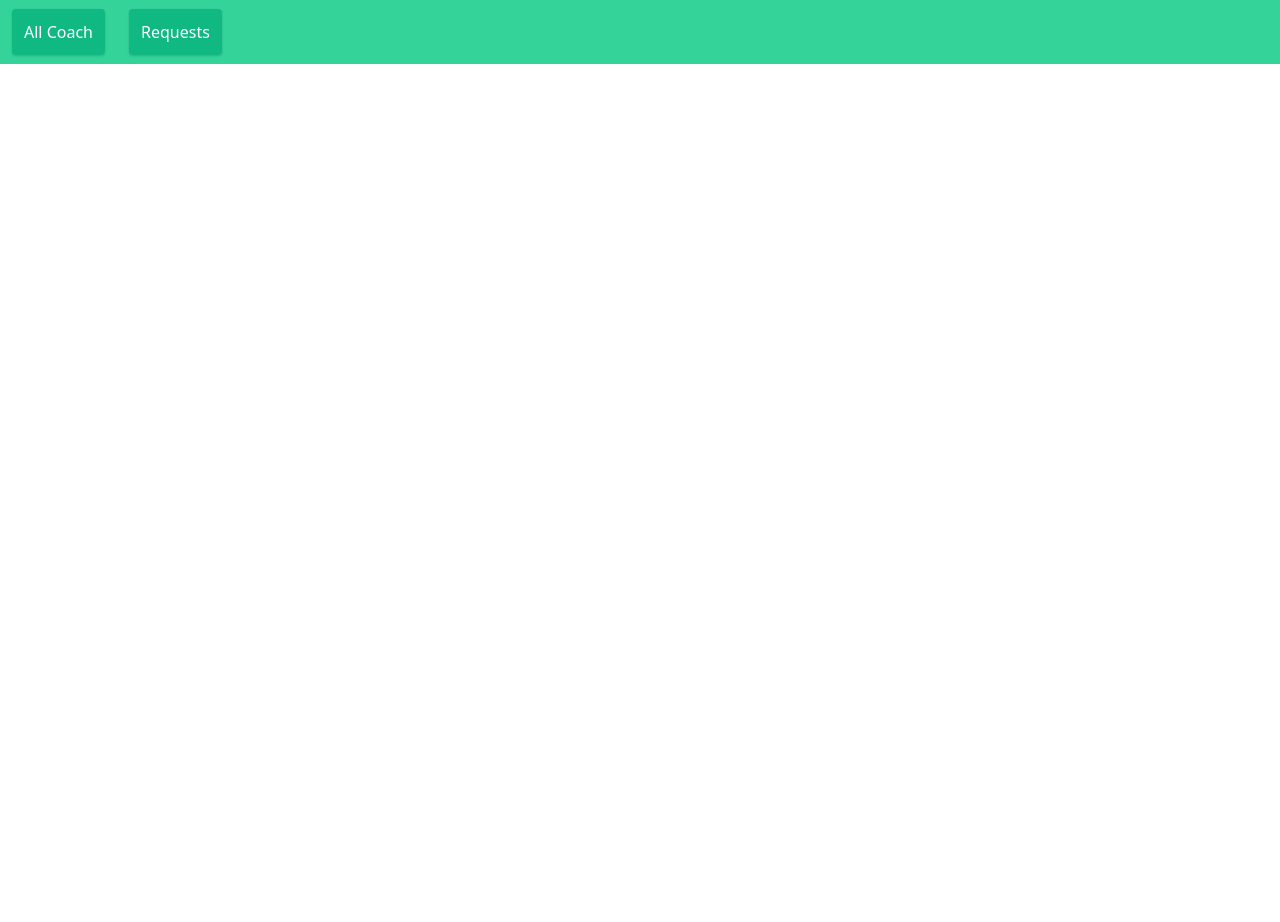
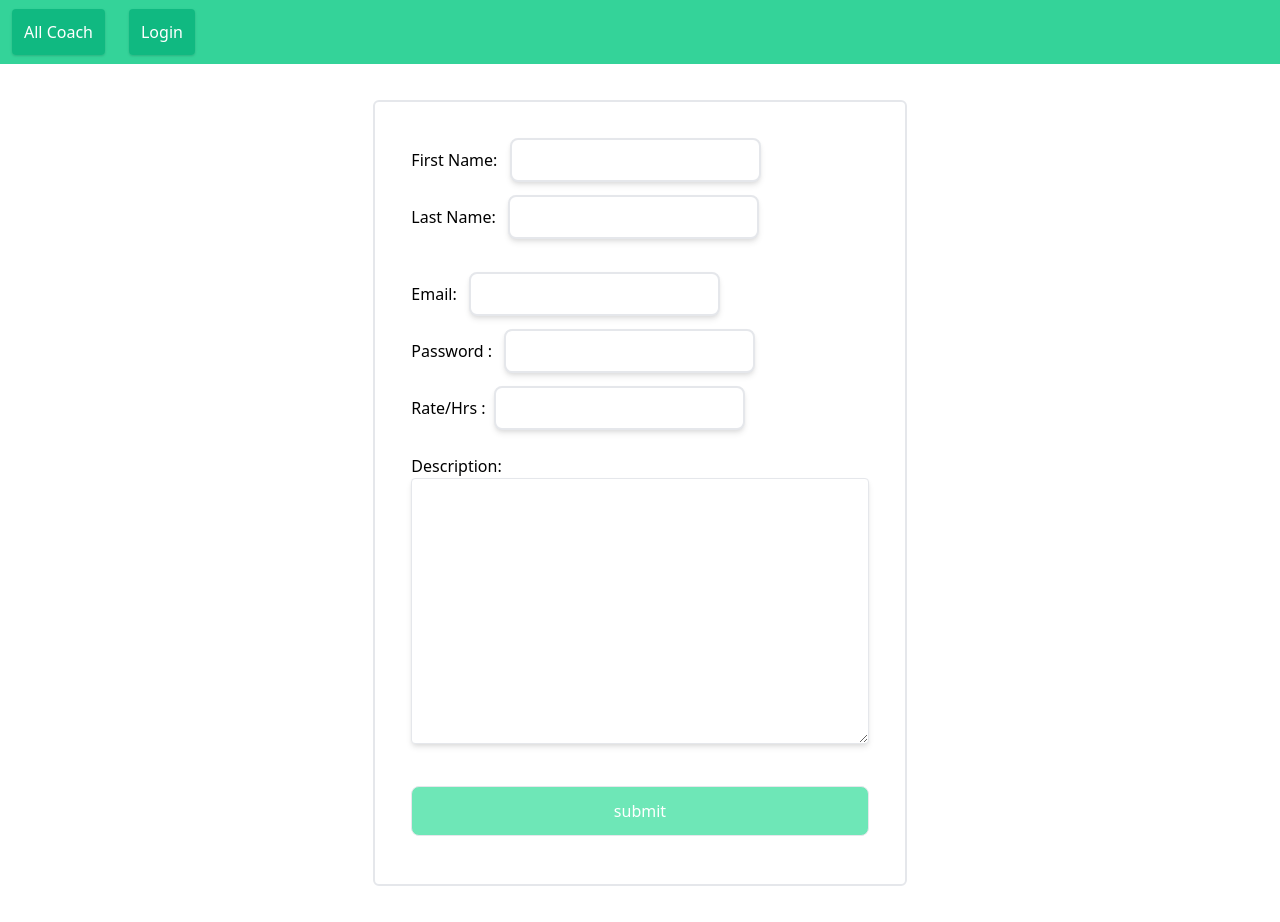
Before and after one commit to raihan-brain/vue_coach, a Vue app: page /register in a window 1280 px wide. Before the commit this address had no page. Before the commit the page ends 800 px from the top, so only its background shows below. Built offline with nearby package versions, Linux system fonts and the light colour scheme.

Commit message:
registration added without firebase

```diff
--- a/db.json
+++ b/db.json
@@ -1,21 +1,52 @@
 {
-  "coach-list" : [
+  "coach-list": [
     {
       "id": 1,
       "firstName": "Ratul Rahman",
       "lastName": "Rudra",
       "rate": "23",
       "description": "hello test",
-					"topics": ["js", "ts", "VUE3"]
+      "email": "r@mail.com",
+      "topics": [
+        "js",
+        "ts",
+        "VUE3"
+      ],
+      "requests": []
     },
     {
       "id": 2,
       "firstName": "Ratul Rahman",
       "lastName": "Rudra",
       "rate": "23",
+      "email": "r@mail.com",
       "description": "hello test",
-					"topics": ["js", "ts", "VUE3"]
+      "topics": [
+        "js",
+        "ts",
+        "VUE3"
+      ],
+      "requests": []
+    },
+    {
+      "id": 3,
+      "firstName": "habi",
+      "lastName": "raju",
+      "email": "raju@mail",
+      "rate": 12,
+      "description": "hello test",
+      "topics": [],
+      "requests": []
+    },
+    {
+      "id": 4,
+      "firstName": "asdas",
+      "lastName": "asdasd",
+      "email": "asd@das",
+      "rate": 232,
+      "description": "asdasd",
+      "topics": [],
+      "requests": []
     }
-
   ]
 }
--- a/src/App.vue
+++ b/src/App.vue
@@ -8,11 +8,13 @@
 <script>
 
 import appHeader from '@/components/layout/appHeader.vue'
+import store from './store'
 
 export default {
   components:{
-    appHeader
-  }
+    appHeader,
+  },
+
 }
 </script>
 
--- a/src/components/coach/CoachItem.vue
+++ b/src/components/coach/CoachItem.vue
@@ -3,9 +3,16 @@
     <li>
       <h2>{{fullName}}</h2>
       <h3>${{rate}}/hr</h3>
+    </li>
+    <div
+      class="border p-3 m-auto w-4/12 border rounded bg-red-300 text-white"
+    >
+      <button>request coaching</button>
+    </div>
+  </div>
 
-    </li>
-  </div>
+
+
 </template>
 
 
--- a/src/components/layout/appHeader.vue
+++ b/src/components/layout/appHeader.vue
@@ -1,10 +1,10 @@
 <template>
 <header>
-  <div class="bg-green-400 py-5 ">
+  <div class="bg-green-400  flex justify-between">
+		<div class="links py-5">
 			<router-link
 				:class="RouterLinkCss"
 				:to="{name: 'CoachList'}"
-
 			>All Coach</router-link>
 
 			<router-link
@@ -16,19 +16,23 @@
 			<router-link
 				:to="{name: 'Login'}"
 				:class="RouterLinkCss"
-			v-if="!isLoggedIn()"
+				v-else-if="!isLoggedIn()"
+			>Login</router-link>
+		</div>
+		<button
+			class="flex"
+			:class="RouterLinkCss"
+			v-if="isLoggedIn()"
+			@click="logout"
+		>logout</button>
 
-		>Login</router-link>
-
-		<!-- <router-link
-
-		>Logout</router-link> -->
 
   </div>
 </header>
 </template>
 
 <script>
+import store from "@/store";
 import { defineComponent } from "@vue/runtime-core"
 
 
@@ -43,10 +47,12 @@ export default defineComponent({
 	methods:{
 		isLoggedIn(){
 			// will return firebase login authentication
-			return true;
+			return store.state.loggedIn;
 		},
 		logout(){
 			// code for logging out user
+			store.state.loggedIn = false;
+			console.log('logged out');
 		}
 	}
 
--- a/src/components/ui/Card.vue
+++ b/src/components/ui/Card.vue
@@ -2,27 +2,6 @@
   <div
     class="m-auto border shadow-lg w-5/12 p-4 my-4 text-center"
   >
-    <Suspense>
-      <template #default>
-        <slot></slot>
-      </template>
-      <template #fallback>Loading</template>
-    </Suspense>
+    <slot></slot>
   </div>
 </template>
-
-<script lang="ts">
-import store from '@/store'
-import { defineComponent } from 'vue'
-
-export default defineComponent({
-  created(){
-    store.dispatch('getCoachList');
-  }
-})
-</script>
-
-
-<style>
-
-</style>
--- /dev/null
+++ b/src/firebase.config.ts
@@ -0,0 +1,13 @@
+import firebase from "firebase/app";
+import 'firebase/auth'
+
+var firebaseConfig = {
+  apiKey: "AIzaSyDPqH1WZ7NpaxEsomUyU2MoR66ajl-ZyOQ",
+  authDomain: "vue-coach-5e739.firebaseapp.com",
+  projectId: "vue-coach-5e739",
+  storageBucket: "vue-coach-5e739.appspot.com",
+  messagingSenderId: "509106641797",
+  appId: "1:509106641797:web:7885c1c6f48424b9e442ec"
+};
+// Initialize Firebase
+firebase.initializeApp(firebaseConfig);
--- a/src/router/index.ts
+++ b/src/router/index.ts
@@ -1,15 +1,17 @@
 import { createRouter, createWebHistory, RouteRecordRaw } from "vue-router";
 import CoachList from "@/views/coach/CoachList.vue";
-// import UserLogin from "@/views/auth/UserLogin.vue";
+import Login from "@/views/student/Login.vue";
 // import ContactCoach from "@/views/request/ContactCoach.vue";
 import Requests from "@/components/coach/Requests.vue";
+import Register from "@/views/coach/Register.vue";
 
 
 const routes: Array<RouteRecordRaw> = [
 
   { path: "/", name: "CoachList", component: CoachList},
-  // { path: "/auth", name: "Login", component: UserLogin},
+  { path: "/login", name: "Login", component: Login},
   { path: "/requests", name: "Requests", component: Requests},
+  { path: "/register", name: "Register", component: Register},
 
 ];
 
--- a/src/store/index.ts
+++ b/src/store/index.ts
@@ -1,5 +1,6 @@
 import { createStore } from "vuex";
 import axios from 'axios';
+import { coachType } from "@/types";
 
 
 
@@ -8,6 +9,8 @@ export default createStore({
   state:{
     coachList:[],
     isLoading: false,
+    loggedIn: false,
+    // newCoach:{} as coachType
   },
   mutations:{
     GET_COACH_LIST(state, data){
@@ -16,21 +19,26 @@ export default createStore({
       state.isLoading = true;
       state.coachList = data;
       state.isLoading = false;
+    },
+    async CREATE_COACH(state, newCoach){
+      console.log(newCoach);
+      await axios.post(`http://localhost:3000/coach-list/`,newCoach);
+      // await axios.put(`http://localhost:3000/coach-list/${newCoach.id}`,newCoach);
     }
   },
   actions:{
     async getCoachList({commit}){
-      axios.get('http://localhost:3000/coach-list')
+      await axios.get('http://localhost:3000/coach-list')
           .then(res => {
             commit('GET_COACH_LIST', res.data)
           })
           .catch(err => console.log(err));
+    },
+    createNewCoach({commit}, newCoach){
+      commit('CREATE_COACH', newCoach);
     }
   },
   getters:{
-    coachList(state, {dispatch}){
-      dispatch('getCoachList');
-      return state.coachList;
-    }
+
   }
 });
--- a/src/types.ts
+++ b/src/types.ts
@@ -3,6 +3,8 @@ export interface coachType {
   firstName: string,
   lastName: string,
   rate: number,
+  email:string,
   description: string,
-  topics: any[]
+  topics: any[],
+  requests: any[]
 }
--- a/src/views/coach/CoachList.vue
+++ b/src/views/coach/CoachList.vue
@@ -14,15 +14,16 @@
           >refresh</button>
           <!-- Coach registration button -->
           <button
-            @click="newCoach()"
+            @click="newCoach"
             :class="buttonClass"
+            v-if="!loggedIn()"
           >Register As Caoch</button>
         </div>
         <!-- loading screen -->
         <div v-if="isLoading"><Loading/></div>
 
 
-        <ul v-else-if="hasCoach()">
+        <ul v-else-if="hasCoach">
           <!-- show coach -->
           <CoachItem
             v-for="coach in coachList"
@@ -40,7 +41,10 @@
         <!-- if no coach in list  -->
       </Card>
     </section>
-    {{coachList}}
+
+    <!-- debug -->
+    <!-- {{coachList}} -->
+
   </div>
 </template>
 
@@ -62,24 +66,35 @@ export default defineComponent({
 
 
 
-  setup() {
-    store.dispatch('getCoachList');
+
+  data() {
+
     let buttonClass = 'border p-2 rounded-lg shadow-md bg-red-300 text-white';
+
     let isLoading = store.state.isLoading;
-    let coachList = store.state.coachList;
-    // let coachList:any[];
-
-    function hasCoach(): boolean{
-      // validate if there has any coach
-      return true;
-    }
-    function loadCoaches (){
-      store.dispatch('getCoachList');
-    }
-    return { buttonClass, isLoading, hasCoach, coachList, loadCoaches}
+    let coachList = this.getCoachList();
+    return { buttonClass, isLoading, coachList, }
   },
 
-
-
+  methods:{
+    loadCoaches(){
+      store.dispatch('getCoachList');
+    },
+    getCoachList(){
+      this.loadCoaches();
+      return store.state.coachList
+    },
+    loggedIn(){
+      return store.state.loggedIn;
+    },
+    newCoach(){
+      router.push({name: 'Register'})
+    }
+  },
+  computed:{
+    hasCoach(){
+      return store.state.coachList.length>0;
+    },
+  }
 })
 </script>
--- /dev/null
+++ b/src/views/coach/Register.vue
@@ -0,0 +1,102 @@
+<template>
+<div class="border-2 w-5/12 m-auto h-4/6 p-9 my-9 rounded-md ">
+  <form @submit.prevent="createNew">
+    <div class="">
+      <div id="name"  >
+        <ul class="flex justify-start flex-wrap">
+          <li><label>First Name: </label>
+          <input
+            type="text"
+            class="border-2 shadow-md rounded-lg p-2 mx-2 "
+            v-model.lazy.trim="newCoach.firstName"
+          ></li>
+          <li><label>Last Name: </label>
+          <input
+            type="text"
+            :class="inputDesign"
+            v-model.lazy.trim="newCoach.lastName"
+          ></li>
+        </ul>
+      </div>
+
+      <div id="details" class="mt-5">
+        <ul >
+          <li><label>Email: </label>
+          <input
+            type="email"
+            :class="inputDesign"
+            v-model.lazy.trim="newCoach.email"
+          ></li>
+          <li><label>Password : </label>
+          <input
+            type="password"
+            :class="inputDesign"
+            v-model="password"
+          ></li>
+        </ul>
+        <ul>
+          <li><label>Rate/Hrs :</label>
+          <input
+            type="number"
+            :class="inputDesign"
+            v-model.number="newCoach.rate"
+          ></li>
+        </ul>
+        <div class="my-6">
+          <label>Description:</label>
+          <textarea name="" id="" cols="30" rows="10"
+            class="border shadow-md w-full rounded p-3"
+            v-model="newCoach.description"
+          ></textarea>
+        </div>
+      </div>
+    </div>
+    <button
+      type="submit"
+      class="border bg-green-300 p-3 m-auto text-white text-center rounded-lg w-full my-3"
+    >submit</button>
+  </form>
+
+</div>
+</template>
+
+<script lang="ts">
+import { defineComponent } from 'vue'
+import { coachType } from '@/types';
+import { ref } from '@vue/reactivity';
+import router from '@/router';
+import store from '@/store';
+
+export default defineComponent({
+  data() {
+    let inputDesign = 'border-2 shadow-md rounded-lg p-2 mx-2 ';
+    let password = ref('');
+    let newCoach = {
+      id : store.state.coachList.length+1,
+      firstName: ref('').value,
+      lastName: ref('').value,
+      email: ref('').value,
+      rate: ref().value,
+      description: ref('').value,
+      topics: [],
+      requests: []
+    } as coachType;
+
+
+
+    function createNew(){
+      console.log(newCoach);
+      store.dispatch('createNewCoach', newCoach)
+      router.push({name: 'CoachList'})
+    }
+
+    return{ inputDesign, createNew, newCoach, password}
+  },
+})
+</script>
+
+<style scoped>
+li{
+  margin-bottom: 13px;
+}
+</style>
--- /dev/null
+++ b/src/views/student/Login.vue
@@ -0,0 +1,52 @@
+<template>
+  <div
+    class="m-auto w-7/12 border mt-4 p-4 text-center"
+  >
+    <form @submit.prevent="login">
+
+      <ul>
+        <li class="my-2">
+          <label>Email : </label>
+          <input
+            type="email"
+            v-model="email"
+            class="border shadow p-1 rounded"
+          ></li>
+        <li class="my-2">
+          <label>Password : </label>
+          <input
+            type="password"
+            v-model="password"
+            class="border shadow p-1 rounded"
+          ></li>
+      </ul>
+      <button
+        type="submit"
+        class="bg-green-300 text-white text-center border shadow-md p-2 rounded-md w-2/6 my-2"
+      >login</button>
+    </form>
+  </div>
+</template>
+
+
+
+<script lang="ts">
+import store from '@/store';
+import { defineComponent } from 'vue'
+import Login from './Login.vue'
+import { ref } from '@vue/reactivity';
+import router from '@/router';
+
+export default defineComponent({
+  setup() {
+    function login(){
+      console.log('logged in');
+      store.state.loggedIn = true;
+      router.push({name: 'CoachList'})
+    }
+    let email = ref('');
+    let password = ref('');
+    return {login, email, password}
+  },
+})
+</script>
```
Lines whose indentation alone changed are shown as unchanged.
